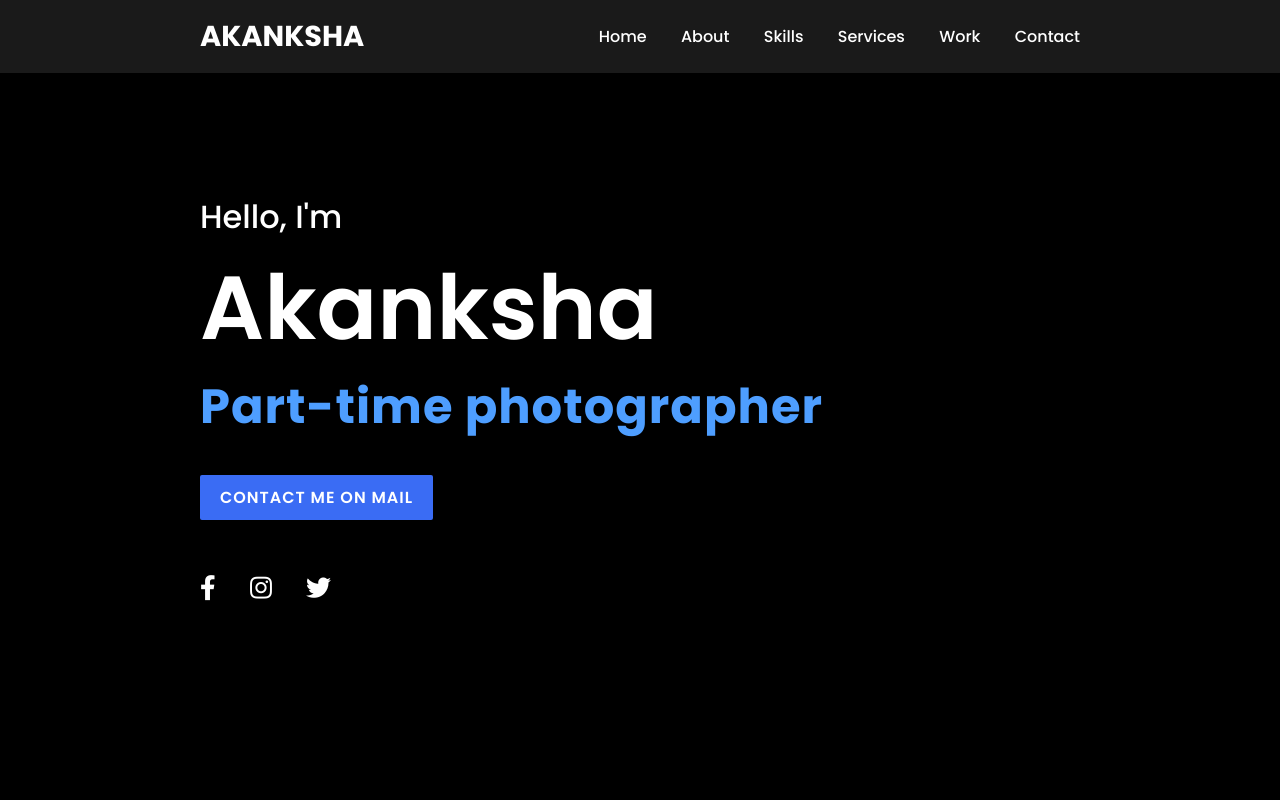
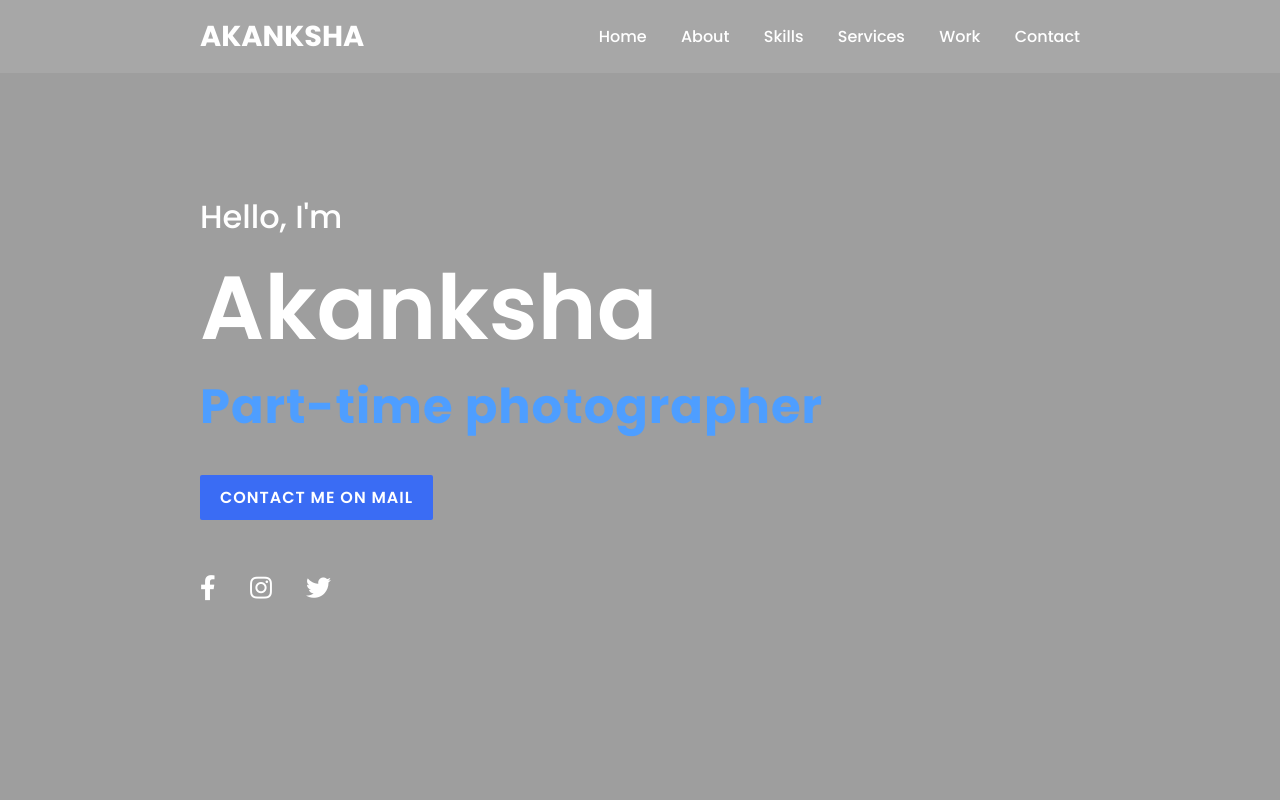
Before and after one commit to vpt26/portfolioAkanksha, a plain HTML site: page index.html in a window 1280 px wide. Shown: the top 800 px of the page. Drawn offline with Linux system fonts and the light colour scheme; the site is published under a folder, as on GitHub Pages, so addresses that start at the root find nothing.

Commit message:
Update style.css

```diff
--- a/style.css
+++ b/style.css
@@ -18,7 +18,7 @@ section{
   min-height: 100vh;
   display: flex;
   align-items: center;
-  background: url(/bg.jpg)no-repeat;
+  background: url(bg.jpg)no-repeat;
   background-size: cover;
   background-position: center;
   background-attachment: fixed;
```
